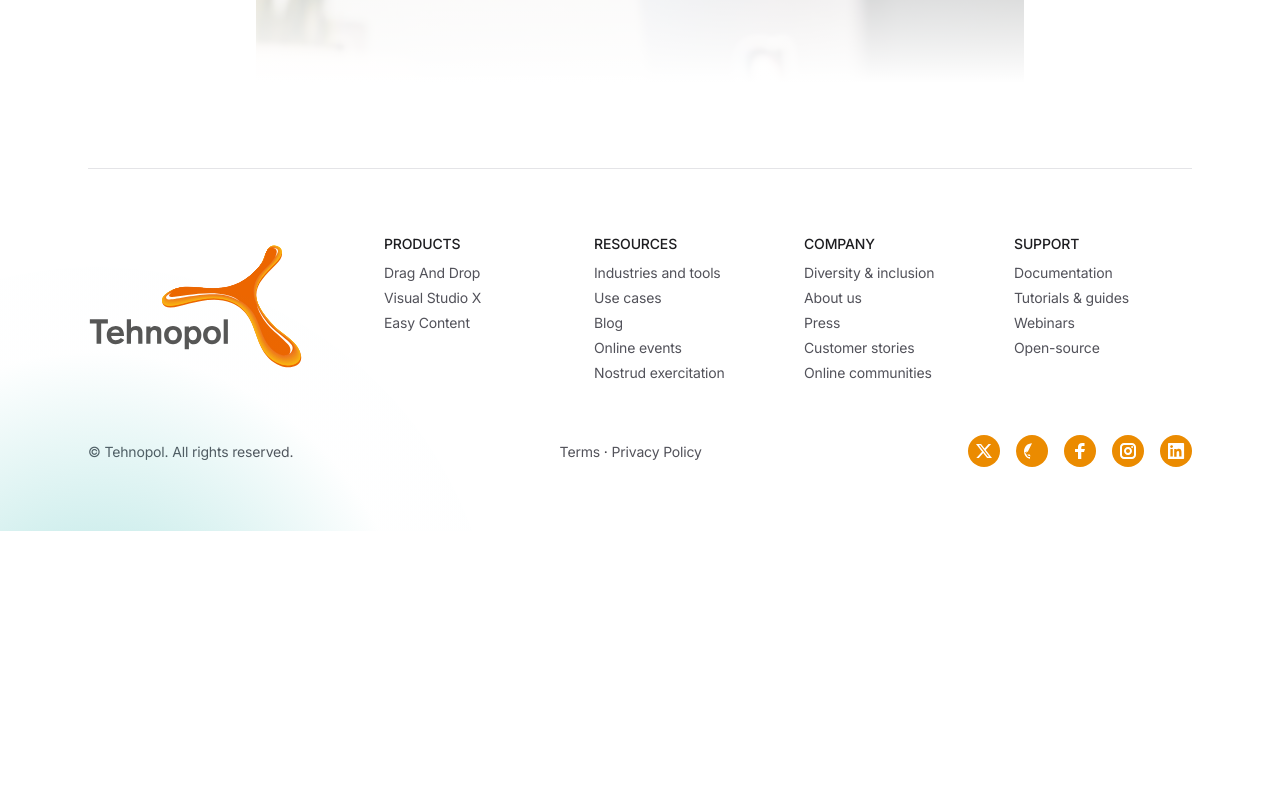
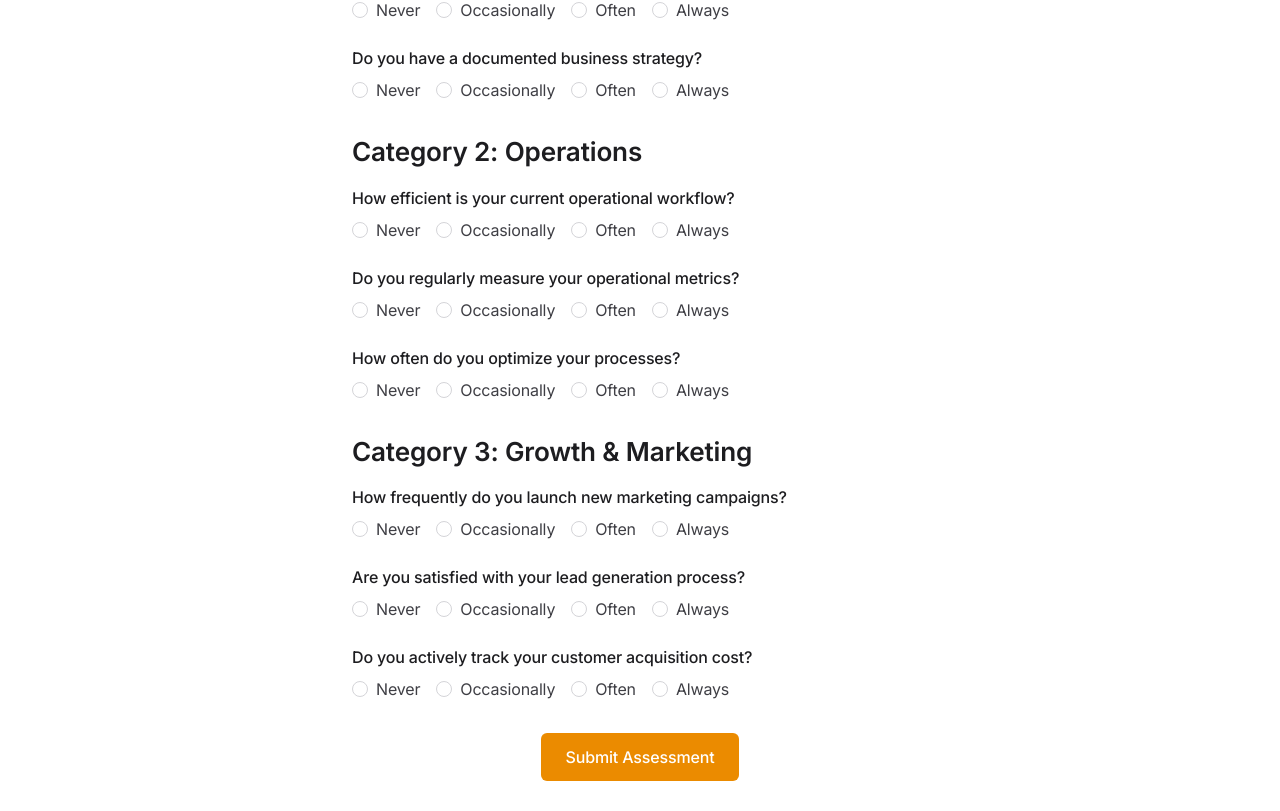
Before and after one commit to artifig/tehnopol-matchmaking, a Next.js app: page /assessment in a window 1280 px wide. Before the commit this address had no page. Shown: the part 509-1320 px from the top of the page. Before the commit the page ends 1040 px from the top, so only its background shows below. Built offline with nearby package versions, Linux system fonts and the light colour scheme.

Commit message:
Add assessment page and update contact page to link to assessment. Implement assessment questions and response handling in a new component for user interaction.

```diff
--- /dev/null
+++ b/app/assessment/page.tsx
@@ -0,0 +1,101 @@
+"use client";
+
+import { useState } from "react";
+import { useRouter } from "next/navigation";
+
+const categories = [
+  {
+    title: "Category 1: Business Strategy",
+    questions: [
+      { id: "q1", question: "How clear is your business vision?" },
+      { id: "q2", question: "How frequently do you review your strategic goals?" },
+      { id: "q3", question: "Do you have a documented business strategy?" },
+    ],
+  },
+  {
+    title: "Category 2: Operations",
+    questions: [
+      { id: "q4", question: "How efficient is your current operational workflow?" },
+      { id: "q5", question: "Do you regularly measure your operational metrics?" },
+      { id: "q6", question: "How often do you optimize your processes?" },
+    ],
+  },
+  {
+    title: "Category 3: Growth & Marketing",
+    questions: [
+      { id: "q7", question: "How frequently do you launch new marketing campaigns?" },
+      { id: "q8", question: "Are you satisfied with your lead generation process?" },
+      { id: "q9", question: "Do you actively track your customer acquisition cost?" },
+    ],
+  },
+];
+
+const options = ["Never", "Occasionally", "Often", "Always"];
+
+export default function AssessmentPage() {
+  const [responses, setResponses] = useState<{ [key: string]: string }>({});
+  const router = useRouter();
+
+  const handleOptionChange = (questionId: string, value: string) => {
+    setResponses((prev) => ({ ...prev, [questionId]: value }));
+  };
+
+  const handleSubmit = (e: React.FormEvent) => {
+    e.preventDefault();
+    console.log("Assessment Responses:", responses);
+    // Placeholder navigation to results page
+    router.push("/assessment/results");
+  };
+
+  return (
+    <section className="relative">
+      <div className="max-w-6xl mx-auto px-4 sm:px-6 relative">
+        <div className="pt-32 pb-12 md:pt-40 md:pb-20">
+          <div className="max-w-3xl mx-auto text-center pb-12 md:pb-16">
+            <h1 className="h1 font-red-hat-display mb-4">Assessment</h1>
+            <p className="text-xl text-gray-600 dark:text-gray-400">
+              Please answer the following questions to get started.
+            </p>
+          </div>
+          <form onSubmit={handleSubmit} className="max-w-xl mx-auto">
+            {categories.map((category, idx) => (
+              <div key={idx} className="mb-8">
+                <h2 className="text-2xl font-semibold mb-4">{category.title}</h2>
+                <div className="space-y-6">
+                  {category.questions.map((q) => (
+                    <div key={q.id}>
+                      <p className="mb-2 font-medium">{q.question}</p>
+                      <div className="flex space-x-4">
+                        {options.map((option) => (
+                          <label key={option} className="flex items-center">
+                            <input
+                              type="radio"
+                              name={q.id}
+                              value={option}
+                              checked={responses[q.id] === option}
+                              onChange={() => handleOptionChange(q.id, option)}
+                              className="form-radio h-4 w-4 text-orange-600"
+                            />
+                            <span className="ml-2 text-gray-700 dark:text-gray-300">{option}</span>
+                          </label>
+                        ))}
+                      </div>
+                    </div>
+                  ))}
+                </div>
+              </div>
+            ))}
+            <div className="text-center">
+              <button
+                type="submit"
+                className="btn bg-orange-500 text-white hover:bg-orange-600 px-6 py-3 rounded-md"
+              >
+                Submit Assessment
+              </button>
+            </div>
+          </form>
+        </div>
+      </div>
+    </section>
+  );
+}
--- a/app/contact/page.tsx
+++ b/app/contact/page.tsx
@@ -4,6 +4,7 @@ export const metadata = {
 }
 
 import PageIllustration from '@/components/page-illustration'
+import Link from "next/link";
 
 export default async function Contact({ searchParams }: { searchParams: Promise<{ goals?: string }> }) {
   const sp = await searchParams;
@@ -90,12 +91,14 @@ export default async function Contact({ searchParams }: { searchParams: Promise<
               </div>
               <div className="flex flex-wrap -mx-3 mt-6">
                 <div className="w-full px-3">
-                  <button className="btn text-white bg-orange-500 hover:bg-orange-400 w-full flex items-center">
-                    <span>Start matchmaking</span>
-                    <svg className="w-3 h-3 shrink-0 mt-px ml-2" viewBox="0 0 12 12" xmlns="http://www.w3.org/2000/svg">
-                      <path className="fill-current" d="M6.602 11l-.875-.864L9.33 6.534H0v-1.25h9.33L5.727 1.693l.875-.875 5.091 5.091z" />
-                    </svg>
-                  </button>
+                  <Link href="/assessment">
+                    <button type="button" className="btn text-white bg-orange-500 hover:bg-orange-400 w-full flex items-center">
+                      <span>Start Assessment</span>
+                      <svg className="w-3 h-3 shrink-0 mt-px ml-2" viewBox="0 0 12 12" xmlns="http://www.w3.org/2000/svg">
+                        <path className="fill-current" d="M6.602 11l-.875-.864L9.33 6.534H0v-1.25h9.33L5.727 1.693l.875-.875 5.091 5.091z" />
+                      </svg>
+                    </button>
+                  </Link>
                 </div>
               </div>
             </form>
```
